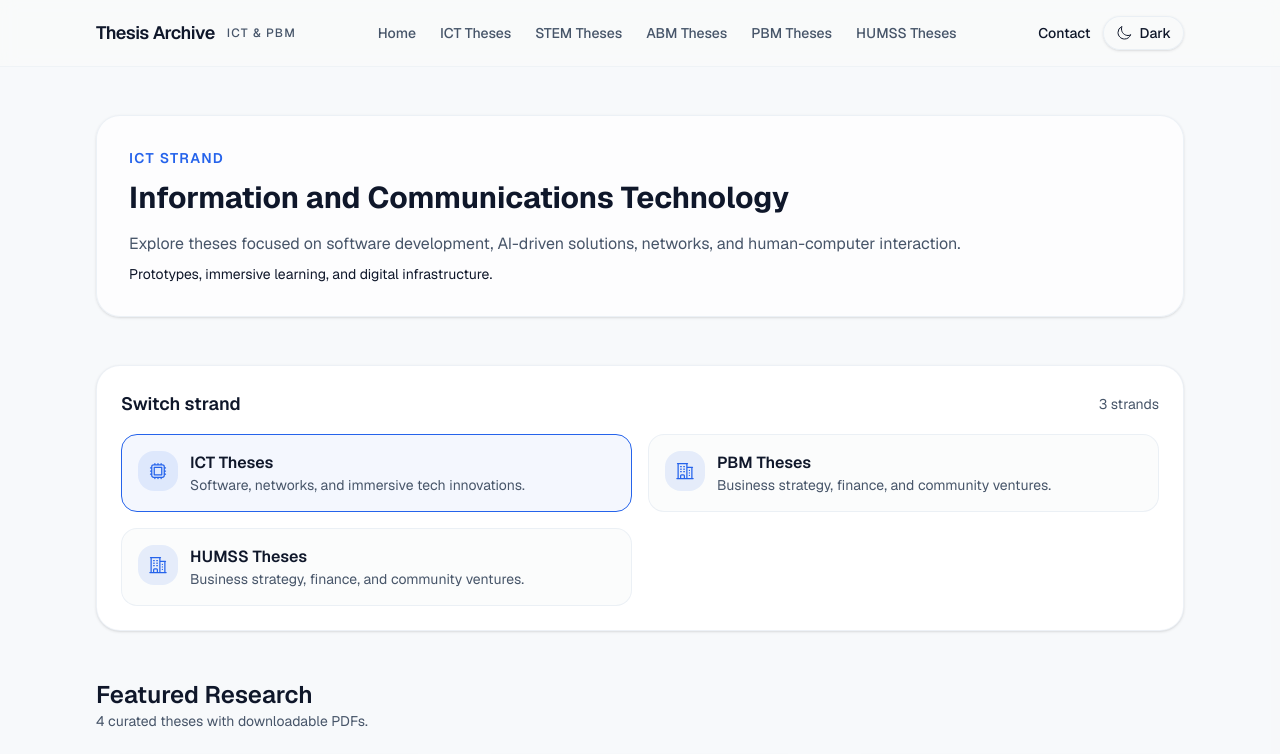
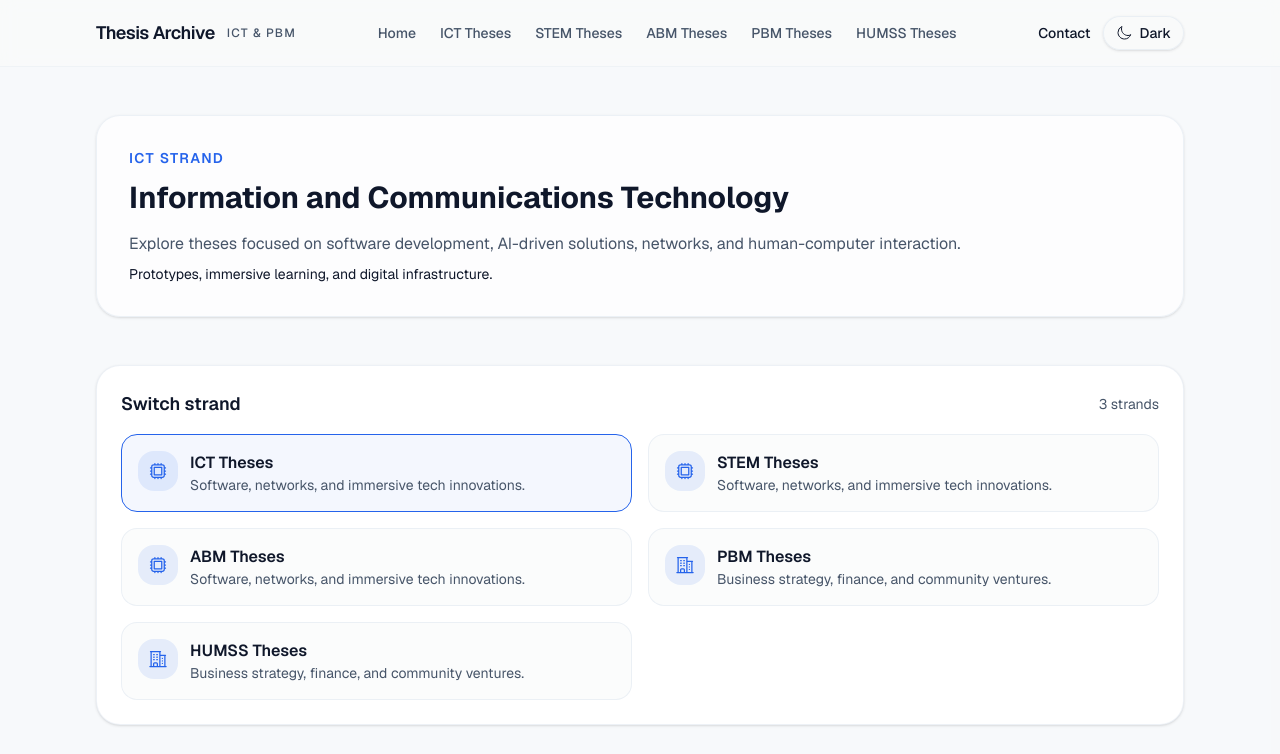
Before and after one commit to Franciss-prog/thesis-archive, a Next.js app: page /ict in a window 1280 px wide. Shown: the top 754 px of the page. Built offline with nearby package versions, Linux system fonts and the light colour scheme; grey boxes are pictures that could not be loaded.

Commit message:
Add new thesis categories for STEM and ABM

```diff
--- a/components/strand-filter.tsx
+++ b/components/strand-filter.tsx
@@ -15,6 +15,20 @@ const strands: Array<{
     description: "Software, networks, and immersive tech innovations.",
     Icon: CpuChipIcon,
     href: "/ict",
+  },
+   {
+    key: "STEM",
+    label: "STEM Theses",
+    description: "Software, networks, and immersive tech innovations.",
+    Icon: CpuChipIcon,
+    href: "/stem",
+  },
+   {
+    key: "ABM",
+    label: "ABM Theses",
+    description: "Software, networks, and immersive tech innovations.",
+    Icon: CpuChipIcon,
+    href: "/abm",
   },
   {
     key: "PBM",
```
